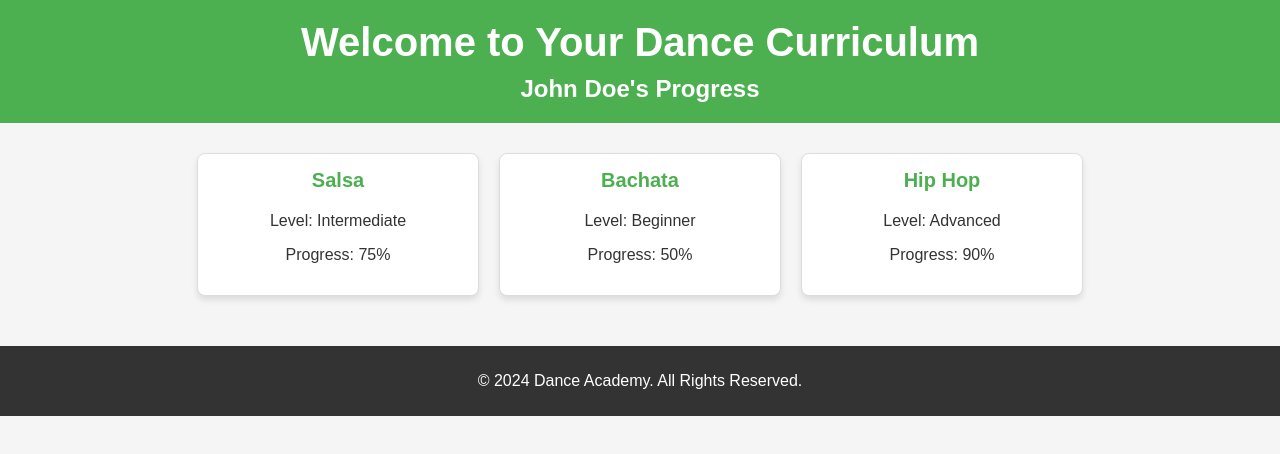
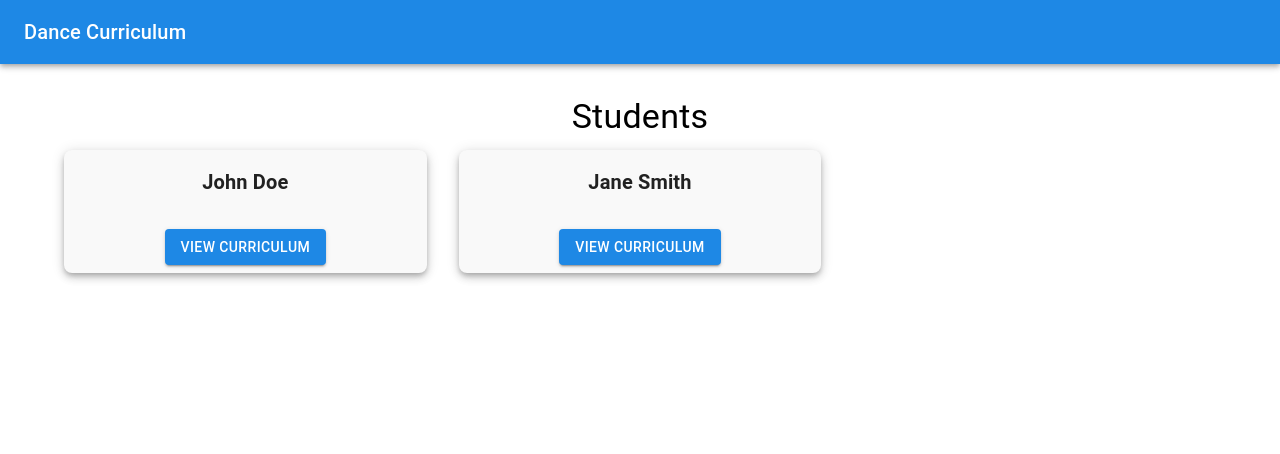
Before and after one commit to vqhengr/dance-curriculum, a React (Create React App) app: page / in a window 1280 px wide. Shown: the top 454 px of the page. Built offline with nearby package versions, Linux system fonts and the light colour scheme.

Commit message:
file restrucutring

```diff
--- a/package.json
+++ b/package.json
@@ -3,6 +3,10 @@
   "version": "0.1.0",
   "private": true,
   "dependencies": {
+    "@emotion/react": "^11.14.0",
+    "@emotion/styled": "^11.14.0",
+    "@mui/icons-material": "^6.2.1",
+    "@mui/material": "^6.2.1",
     "cra-template": "1.2.0",
     "react": "^19.0.0",
     "react-dom": "^19.0.0",
--- a/src/App.js
+++ b/src/App.js
@@ -1,33 +1,147 @@
-import './App.css';
+import React, { useState } from "react";
+import {
+  AppBar,
+  Toolbar,
+  Typography,
+  Container,
+  Grid,
+  Card,
+  CardContent,
+  CardActions,
+  Button,
+  Dialog,
+  DialogTitle,
+  DialogContent,
+  List,
+  ListItem,
+  ListItemText,
+  Box,
+} from "@mui/material";
+
+const students = [
+  {
+    name: "John Doe",
+    curriculum: [
+      { dance: "Salsa", level: "Intermediate", progress: "75%" },
+      { dance: "Bachata", level: "Beginner", progress: "50%" },
+      { dance: "Hip Hop", level: "Advanced", progress: "90%" },
+    ],
+  },
+  {
+    name: "Jane Smith",
+    curriculum: [
+      { dance: "Waltz", level: "Beginner", progress: "40%" },
+      { dance: "Cha Cha", level: "Intermediate", progress: "60%" },
+      { dance: "Tango", level: "Advanced", progress: "85%" },
+    ],
+  },
+];
 
 function App() {
-  const studentName = "John Doe"; // Replace with dynamic data if available
-  const curriculum = [
-    { dance: "Salsa", level: "Intermediate", progress: "75%" },
-    { dance: "Bachata", level: "Beginner", progress: "50%" },
-    { dance: "Hip Hop", level: "Advanced", progress: "90%" },
-  ];
+  const [selectedStudent, setSelectedStudent] = useState(null);
+
+  const handleStudentClick = (student) => {
+    setSelectedStudent(student);
+  };
+
+  const handleClose = () => {
+    setSelectedStudent(null);
+  };
 
   return (
-    <div className="App">
-      <header className="App-header">
-        <h1>Welcome to Your Dance Curriculum</h1>
-        <h2>{studentName}'s Progress</h2>
-      </header>
-      <main>
-        <div className="curriculum-container">
-          {curriculum.map((course, index) => (
-            <div key={index} className="curriculum-item">
-              <h3>{course.dance}</h3>
-              <p>Level: {course.level}</p>
-              <p>Progress: {course.progress}</p>
-            </div>
+    <div>
+      {/* Header */}
+      <AppBar position="static" sx={{ backgroundColor: "#1e88e5" }}>
+        <Toolbar>
+          <Typography variant="h6" component="div" sx={{ flexGrow: 1 }}>
+            Dance Curriculum
+          </Typography>
+        </Toolbar>
+      </AppBar>
+
+      {/* Main Content */}
+      <Container sx={{ marginTop: 4 }}>
+        <Typography variant="h4" gutterBottom textAlign="center">
+          Students
+        </Typography>
+        <Grid container spacing={4}>
+          {students.map((student, index) => (
+            <Grid item xs={12} sm={6} md={4} key={index}>
+              <Card
+                elevation={5}
+                sx={{
+                  borderRadius: 2,
+                  backgroundColor: "#f9f9f9",
+                  "&:hover": {
+                    transform: "scale(1.02)",
+                    transition: "0.3s",
+                  },
+                }}
+              >
+                <CardContent>
+                  <Typography
+                    variant="h6"
+                    component="div"
+                    gutterBottom
+                    sx={{ fontWeight: "bold", textAlign: "center" }}
+                  >
+                    {student.name}
+                  </Typography>
+                </CardContent>
+                <CardActions sx={{ justifyContent: "center" }}>
+                  <Button
+                    variant="contained"
+                    onClick={() => handleStudentClick(student)}
+                    sx={{
+                      backgroundColor: "#1e88e5",
+                      "&:hover": { backgroundColor: "#1565c0" },
+                    }}
+                  >
+                    View Curriculum
+                  </Button>
+                </CardActions>
+              </Card>
+            </Grid>
           ))}
-        </div>
-      </main>
-      <footer className="App-footer">
-        <p>&copy; 2024 Dance Academy. All Rights Reserved.</p>
-      </footer>
+        </Grid>
+      </Container>
+
+      {/* Dialog for Curriculum */}
+      {selectedStudent && (
+        <Dialog open={true} onClose={handleClose} maxWidth="sm" fullWidth>
+          <DialogTitle>{selectedStudent.name}'s Curriculum</DialogTitle>
+          <DialogContent>
+            <List>
+              {selectedStudent.curriculum.map((course, index) => (
+                <ListItem key={index} divider>
+                  <ListItemText
+                    primary={course.dance}
+                    secondary={`Level: ${course.level}, Progress: ${course.progress}`}
+                    primaryTypographyProps={{ fontWeight: "bold" }}
+                    secondaryTypographyProps={{ color: "textSecondary" }}
+                  />
+                </ListItem>
+              ))}
+            </List>
+            <Box textAlign="center" marginTop={2}>
+              <Button
+                variant="outlined"
+                onClick={handleClose}
+                sx={{
+                  borderColor: "#1e88e5",
+                  color: "#1e88e5",
+                  "&:hover": {
+                    borderColor: "#1565c0",
+                    backgroundColor: "#e3f2fd",
+                  },
+                }}
+              >
+                Close
+              </Button>
+            </Box>
+          </DialogContent>
+        </Dialog>
+      )}
     </div>
   );
 }
```
Also changed, not shown: src/components/AppBarHeader.js (added), src/components/CurriculumDialog.js (added), src/components/StudentCard.js (added), src/components/StudentList.js (added), src/data/students.js (added), 1 other file (tests, documents, lock files or other folders).
